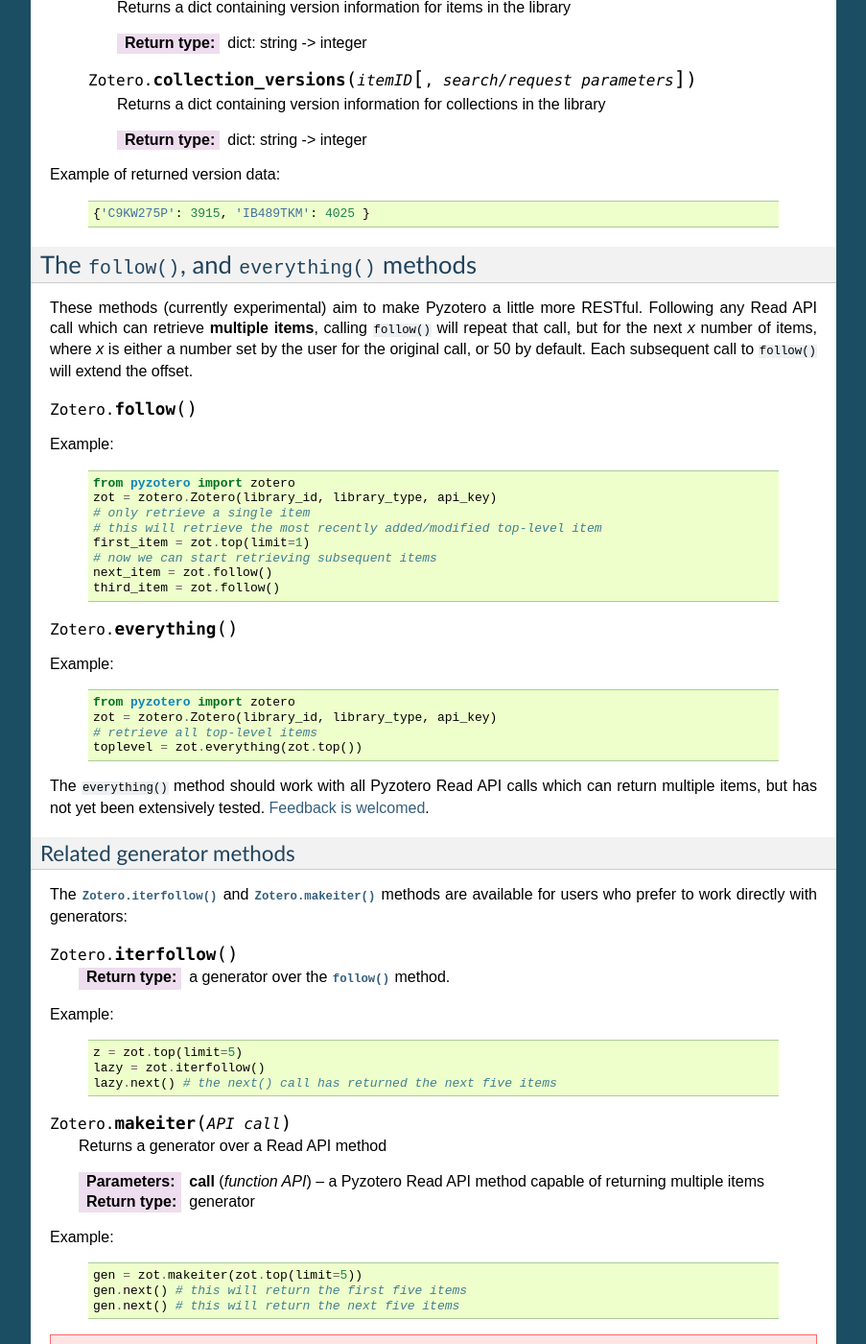
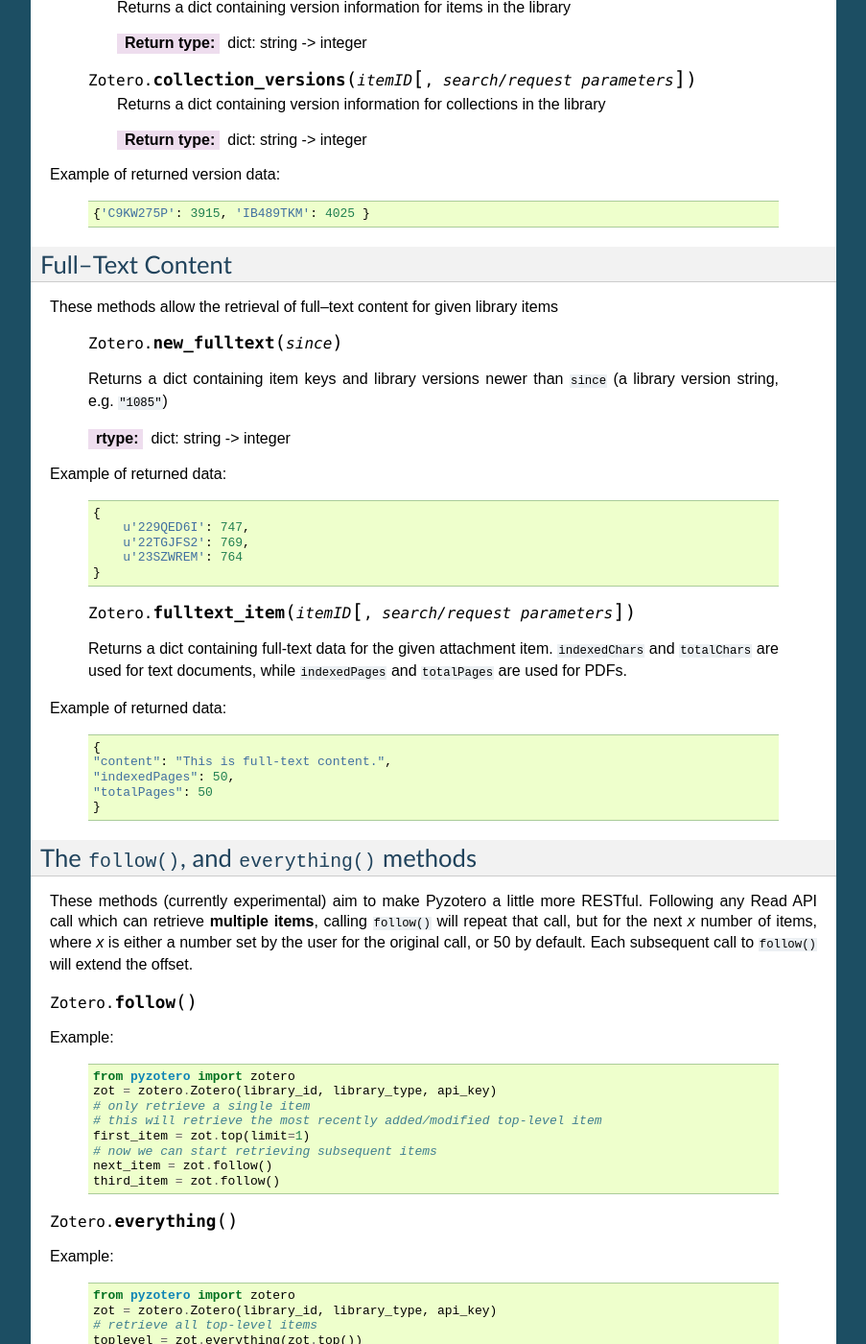
Before and after one commit to urschrei/pyzotero, a Sphinx documentation site: the page built from doc/index.rst, in a window 1280 px wide and 1400 px high, scrolled down 7430 px. Shown: the whole window at 96% size, without its empty margins (198-1101 px from the left). Built offline with Sphinx 7.4.7, drawn with Linux system fonts in a browser that asks for light colours; the version number could not be read and is left out; some of the changed text lies outside the part shown.

Commit message:
Add full-text methods
closes #67

```diff
--- a/doc/index.rst
+++ b/doc/index.rst
@@ -466,6 +466,44 @@
         {'C9KW275P': 3915, 'IB489TKM': 4025 }
 
 
+=================
+Full–Text Content
+=================
+
+These methods allow the retrieval of full–text content for given library items
+
+    .. py:method:: Zotero.new_fulltext(since)
+
+    Returns a dict containing item keys and library versions newer than
+    ``since`` (a library version string, e.g. ``"1085"``)
+
+    :rtype: dict: string -> integer
+
+Example of returned data:
+
+    .. code-block:: python
+
+        {
+            u'229QED6I': 747,
+            u'22TGJFS2': 769,
+            u'23SZWREM': 764
+        }
+
+    .. py:method:: Zotero.fulltext_item(itemID[, search/request parameters])
+
+    Returns a dict containing full-text data for the given attachment item.
+    ``indexedChars`` and ``totalChars`` are used for text documents, while ``indexedPages`` and ``totalPages`` are used for PDFs.
+
+Example of returned data:
+
+    .. code-block:: python
+
+        {
+        "content": "This is full-text content.",
+        "indexedPages": 50,
+        "totalPages": 50
+        }
+
 ==============================================
 The ``follow()``, and ``everything()`` methods
 ==============================================
```
Also changed, not shown: 1 other file.
